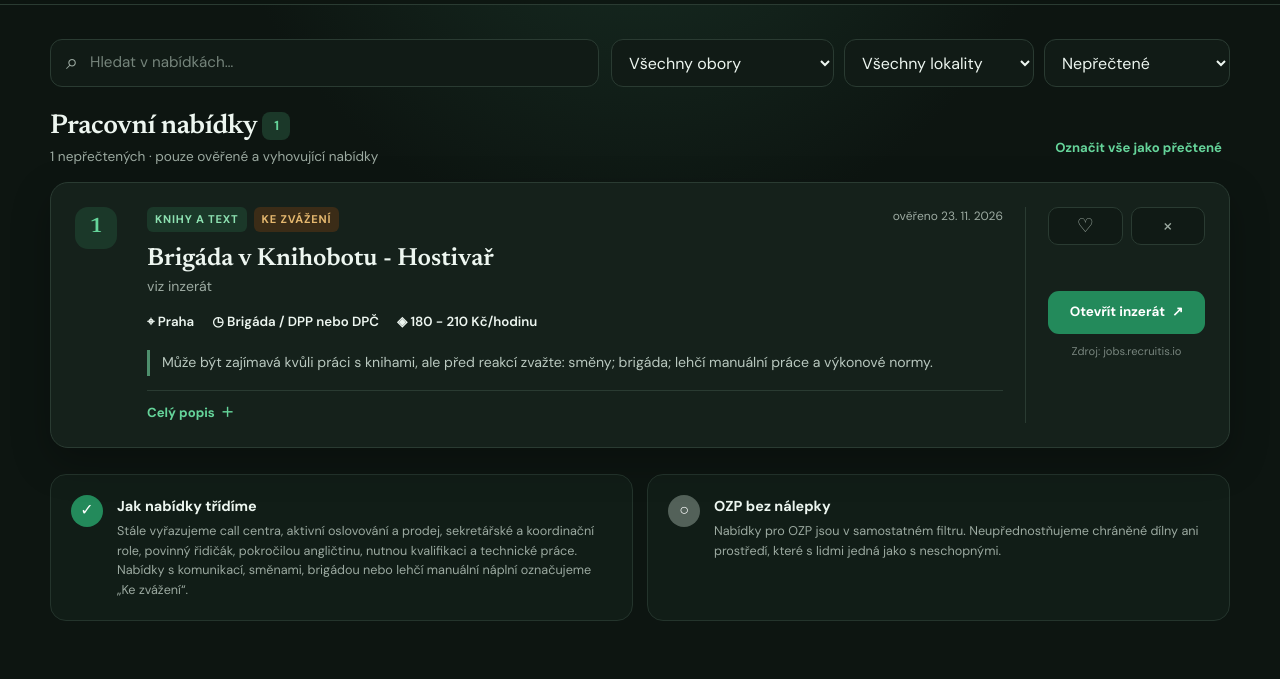
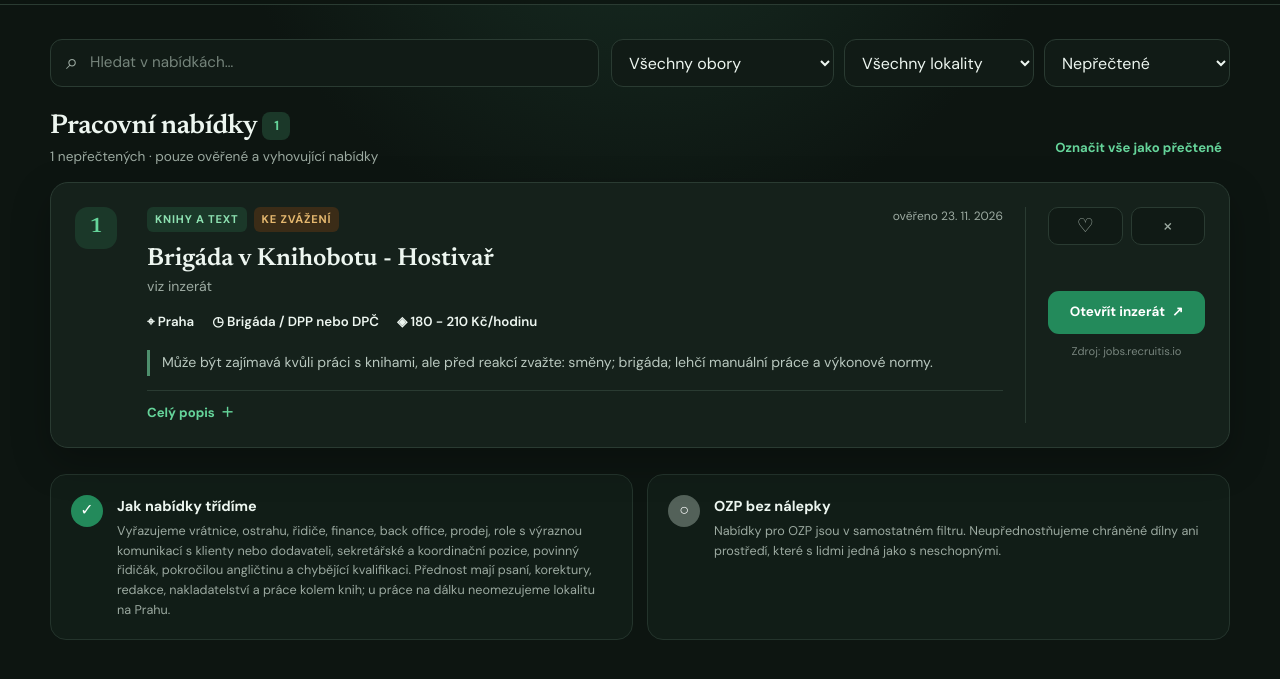
Before and after one commit to Greedlord644/klidna-prace, a plain HTML site: page dist/index.html in a window 1280 px wide. Shown: the part 67-746 px from the top of the page. Drawn offline with Linux system fonts and the light colour scheme.

Commit message:
Zpřesnit filtr a upřednostnit práci s textem

```diff
--- a/dist/index.html
+++ b/dist/index.html
@@ -31,6 +31,7 @@
           <option value="all">Všechny lokality</option>
           <option value="near">Babice a okolí</option>
           <option value="prague">Praha</option>
+          <option value="remote">Práce na dálku</option>
         </select>
         <select id="status" aria-label="Stav nabídky">
           <option value="unread">Nepřečtené</option>
@@ -57,7 +58,7 @@
     <aside class="rules">
       <div>
         <span class="rules-icon">✓</span>
-        <div><h3>Jak nabídky třídíme</h3><p>Stále vyřazujeme call centra, aktivní oslovování a prodej, sekretářské a koordinační role, povinný řidičák, pokročilou angličtinu, nutnou kvalifikaci a technické práce. Nabídky s komunikací, směnami, brigádou nebo lehčí manuální náplní označujeme „Ke zvážení“.</p></div>
+        <div><h3>Jak nabídky třídíme</h3><p>Vyřazujeme vrátnice, ostrahu, řidiče, finance, back office, prodej, role s výraznou komunikací s klienty nebo dodavateli, sekretářské a koordinační pozice, povinný řidičák, pokročilou angličtinu a chybějící kvalifikaci. Přednost mají psaní, korektury, redakce, nakladatelství a práce kolem knih; u práce na dálku neomezujeme lokalitu na Prahu.</p></div>
       </div>
       <div>
         <span class="rules-icon muted">○</span>
```
